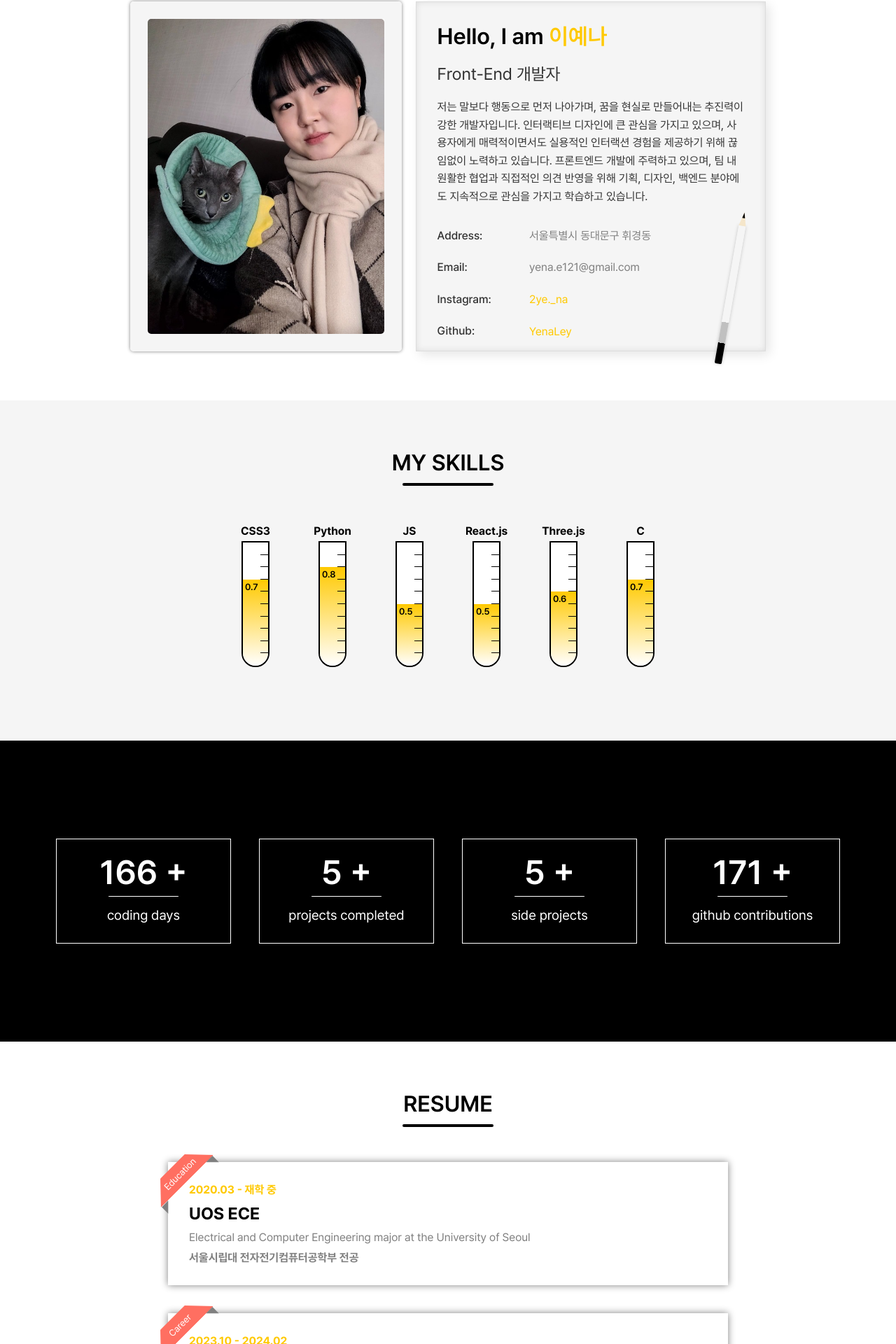
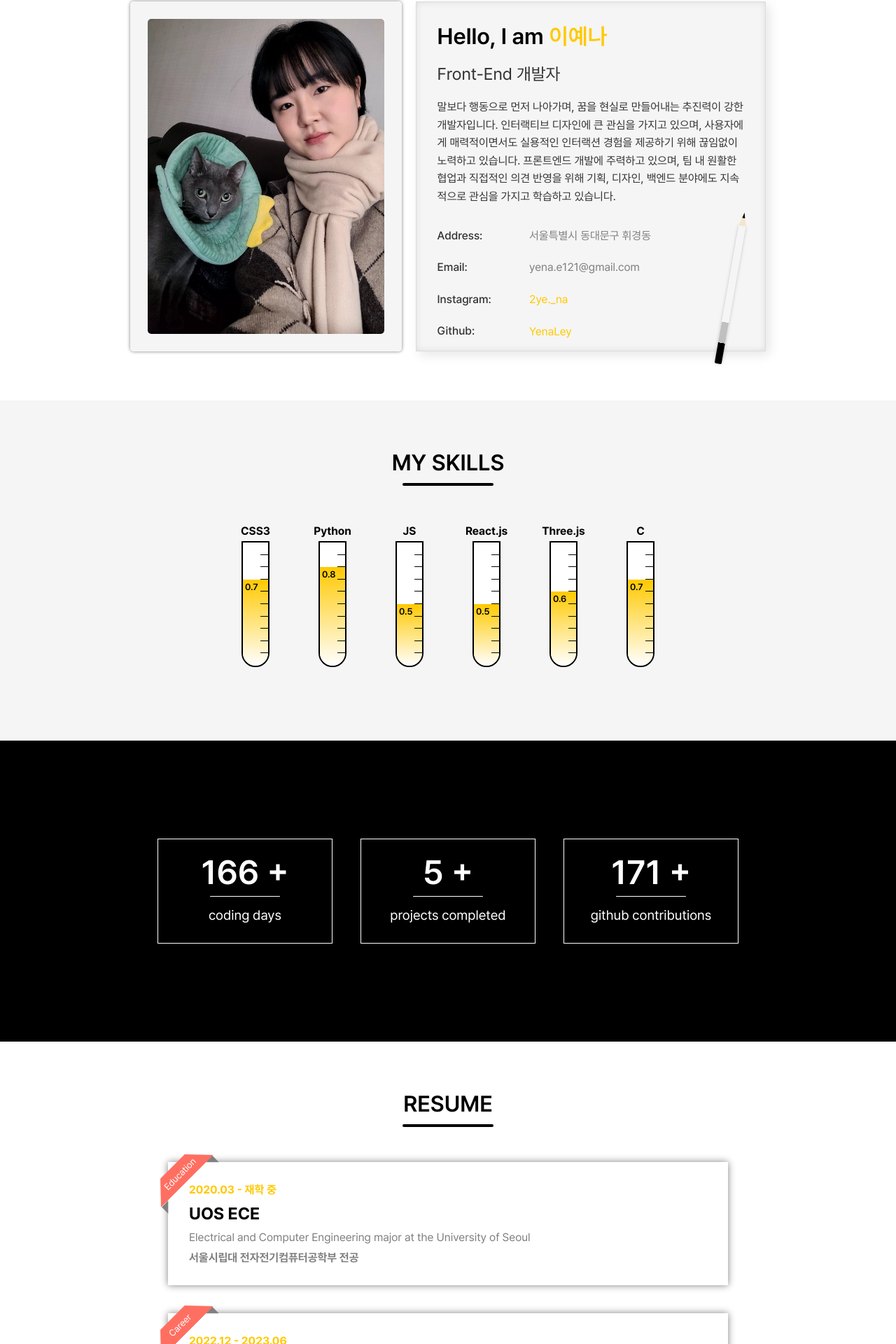
Before and after one commit to YenaLey/yenaley.github.io, a React (Create React App) app: page / in a window 1280 px wide. Shown: the part 960-2880 px from the top of the page at 70% size. Built offline with nearby package versions, Linux system fonts and the light colour scheme; no server answers.

Commit message:
chore: 전체적인 디자인 수정

```diff
--- a/src/components/ABOUT/ABOUT.jsx
+++ b/src/components/ABOUT/ABOUT.jsx
@@ -20,7 +20,7 @@ function ABOUT() {
             <div className="pencil"></div>
             <h1>Hello, I am <span className="name">이예나</span></h1>
             <h2>Front-End 개발자</h2>
-            <p>저는 말보다 행동으로 먼저 나아가며, 꿈을 현실로 만들어내는 추진력이 강한 개발자입니다. 인터랙티브 디자인에 큰 관심을 가지고 있으며, 사용자에게 매력적이면서도 실용적인 인터랙션 경험을 제공하기 위해 끊임없이 노력하고 있습니다. 프론트엔드 개발에 주력하고 있으며, 팀 내 원활한 협업과 직접적인 의견 반영을 위해 기획, 디자인, 백엔드 분야에도 지속적으로 관심을 가지고 학습하고 있습니다.</p>
+            <p>말보다 행동으로 먼저 나아가며, 꿈을 현실로 만들어내는 추진력이 강한 개발자입니다. 인터랙티브 디자인에 큰 관심을 가지고 있으며, 사용자에게 매력적이면서도 실용적인 인터랙션 경험을 제공하기 위해 끊임없이 노력하고 있습니다. 프론트엔드 개발에 주력하고 있으며, 팀 내 원활한 협업과 직접적인 의견 반영을 위해 기획, 디자인, 백엔드 분야에도 지속적으로 관심을 가지고 학습하고 있습니다.</p>
             <div className="about-content--bottom">
               <p>Address: </p><span>서울특별시 동대문구 휘경동</span>
               <p>Email: </p><span>yena.e121@gmail.com</span>
@@ -51,7 +51,6 @@ function ABOUT() {
         <div className="blank-container"></div>
         <Count countNum={166} title="coding days" />
         <Count countNum={5} title="projects completed" />
-        <Count countNum={5} title="side projects" />
         <Count countNum={171} title="github contributions" />
         <div className="blank-container"></div>
       </div>
@@ -68,6 +67,14 @@ function ABOUT() {
             title="UOS ECE"
             description1="Electrical and Computer Engineering major at the University of Seoul"
             description2="서울시립대 전자전기컴퓨터공학부 전공"
+            activitys={[]} />
+
+          <Resume
+            header="Career"
+            period="2022.12 - 2023.06"
+            title="BDAA 5기"
+            description1="빅데이터 분석 학회"
+            description2="Jupyter Notebook을 활용한 Pandas와 Numpy 기반의 타이타닉호 데이터 분석"
             activitys={[]} />
 
           <Resume
--- a/src/components/PROJECTS/PROJECTS.css
+++ b/src/components/PROJECTS/PROJECTS.css
@@ -211,7 +211,7 @@
 .choose-block .description p{
     margin: 5px;
     line-height: 1.4;
-    color: white;
+    color: black;
 
     @media (max-width: 1000px) {
         text-align: center;
@@ -221,7 +221,6 @@
 .choose-block .img {
     width: 100px;
     height: 100px;
-    background: radial-gradient(circle, white 45%, #ffc900 55%);
     display: flex;
     justify-content: center;
     align-items: center;
--- a/src/components/PROJECTS/PROJECTS.jsx
+++ b/src/components/PROJECTS/PROJECTS.jsx
@@ -17,7 +17,7 @@ function PROJECTS() {
             role="웹 기획, 웹 디자인, 프론트엔드 개발"
             title="QUIPU main web"
             period="2023.10 - 2024.02"
-            description="서울시립대학교 중앙동아리 퀴푸의 메인 웹사이트 기획을 맡았으며, 'home'과 'about' 페이지의 디자인을 Figma 도구를 사용하여 구성했습니다. React.js와 Three.js를 기반으로 하여 전체적인 레이아웃 및 라우팅 구성, 네비게이션 바, 'home', 'about', 'activity' 섹션의 프론트엔드 개발을 주도했습니다."
+            description="서울시립대학교 중앙동아리 퀴푸의 메인 웹사이트 기획을 맡았으며, 'home'과 'about' 페이지의 디자인을 Figma 도구를 사용하여 구성했습니다. React.js와 Three.js를 기반으로 하여 전체적인 레이아웃 및 라우팅 구성, 네비게이션 바, 'home', 'about', 'activity' 섹션의 프론트엔드 개발을 하였습니다."
             img="./icon/퀴푸메인웹.png"
             link="https://front-end-zeta-five.vercel.app/"
             github="https://github.com/YenaLey"
@@ -33,11 +33,22 @@ function PROJECTS() {
             github="https://github.com/YenaLey"
             notion="https://github.com/YenaLey" />
 
+          <Project1
+            role="웹 기획, 웹 디자인, 프론트엔드 개발"
+            title="QUIPU main web"
+            period="2023.10 - 2024.02"
+            description="서울시립대학교 중앙동아리 퀴푸의 메인 웹사이트 기획을 맡았으며, 'home'과 'about' 페이지의 디자인을 Figma 도구를 사용하여 구성했습니다. React.js와 Three.js를 기반으로 하여 전체적인 레이아웃 및 라우팅 구성, 네비게이션 바, 'home', 'about', 'activity' 섹션의 프론트엔드 개발을 주도했습니다."
+            img="./icon/퀴푸메인웹.png"
+            link="https://front-end-zeta-five.vercel.app/"
+            github="https://github.com/YenaLey"
+            notion="https://github.com/YenaLey" />
+
         </div>
+        <div id="whitesmoke" className="blank-container"></div>
+      </div>
+      <div id="whitesmoke" className="container">
         <div className="blank-container"></div>
-      </div>
-      <div className="blank-container" style={{ backgroundColor: "#ffc900" }}></div>
-      <div className="container" style={{ backgroundColor: "#ffc900" }}>
+        <div className="blank-container"></div>
         <h1>WHY CHOOSE ME</h1>
         <div className="underline"></div>
         <div className="content-container">
@@ -79,6 +90,7 @@ function PROJECTS() {
           </div>
         </div>
         <div className="blank-container"></div>
+        <div className="blank-container"></div>
       </div>
     </Element>
   );
@@ -98,7 +110,7 @@ function Project1(props) {
       </div>
       <div className="project-content">
         <p>{props.period}</p>
-        <h3 style={{fontWeight: '500'}}>{props.role}</h3>
+        <h3 style={{ fontWeight: '500' }}>{props.role}</h3>
         <h2 style={{ color: "#ffc900" }}>{props.title}</h2>
         <p>{props.description}</p>
         <div className="icon-container">
@@ -128,7 +140,7 @@ function Project2(props) {
     <div id="reverse" className="project-block">
       <div className="project-content">
         <p>{props.period}</p>
-        <h3>{props.role}</h3>
+        <h3 style={{ fontWeight: '500' }}>{props.role}</h3>
         <h2 style={{ color: "#ffc900" }}>{props.title}</h2>
         <p>{props.description}</p>
         <div className="icon-container">
```
